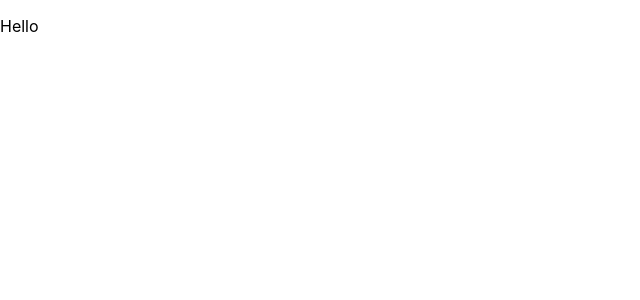
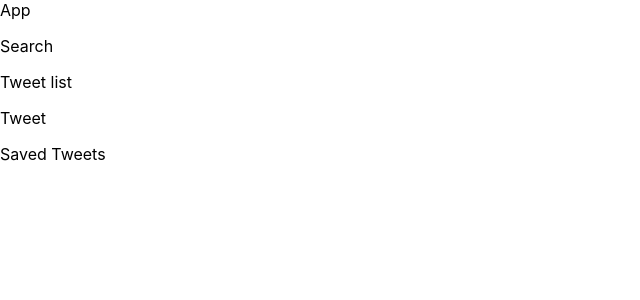
Before and after one commit to anthonyalbertyn/grcc, a React (Create React App) app in the folder tweet-saver/: page / in a window 1280 px wide. Shown: the top 300 px of the page, without its empty margins (0-640 px from the left). Built offline with nearby package versions, Linux system fonts and the light colour scheme.

Commit message:
Add skeleton for components

```diff
--- a/tweet-saver/src/App.js
+++ b/tweet-saver/src/App.js
@@ -1,10 +1,18 @@
 import React from "react";
 import "./App.css";
+import SavedTweets from "./components/SavedTweets";
+import Search from "./components/Search";
+import Tweet from "./components/Tweet";
+import TweetList from "./components/TweetList";
 
 const App = () => {
   return (
     <div className="app">
-      <p>Hello</p>
+      <div>App</div>
+      <Search />
+      <TweetList />
+      <Tweet />
+      <SavedTweets />
     </div>
   );
 };
--- /dev/null
+++ b/tweet-saver/src/components/SavedTweets/SavedTweets.js
@@ -0,0 +1,7 @@
+import React from "react";
+
+const SavedTweets = () => {
+  return <p>Saved Tweets</p>;
+};
+
+export default SavedTweets;
--- /dev/null
+++ b/tweet-saver/src/components/SavedTweets/index.js
@@ -0,0 +1 @@
+export { default } from "./SavedTweets";
--- /dev/null
+++ b/tweet-saver/src/components/Search/Search.js
@@ -0,0 +1,7 @@
+import React from "react";
+
+const Search = () => {
+  return <p>Search</p>;
+};
+
+export default Search;
--- /dev/null
+++ b/tweet-saver/src/components/Search/index.js
@@ -0,0 +1 @@
+export { default } from "./Search";
--- /dev/null
+++ b/tweet-saver/src/components/Tweet/Tweet.js
@@ -0,0 +1,7 @@
+import React from "react";
+
+const Tweet = () => {
+  return <p>Tweet</p>;
+};
+
+export default Tweet;
--- /dev/null
+++ b/tweet-saver/src/components/Tweet/index.js
@@ -0,0 +1 @@
+export { default } from "./Tweet";
--- /dev/null
+++ b/tweet-saver/src/components/TweetList/TweetList.js
@@ -0,0 +1,7 @@
+import React from "react";
+
+const TweetList = () => {
+  return <p>Tweet list</p>;
+};
+
+export default TweetList;
--- /dev/null
+++ b/tweet-saver/src/components/TweetList/index.js
@@ -0,0 +1 @@
+export { default } from "./TweetList";
```
